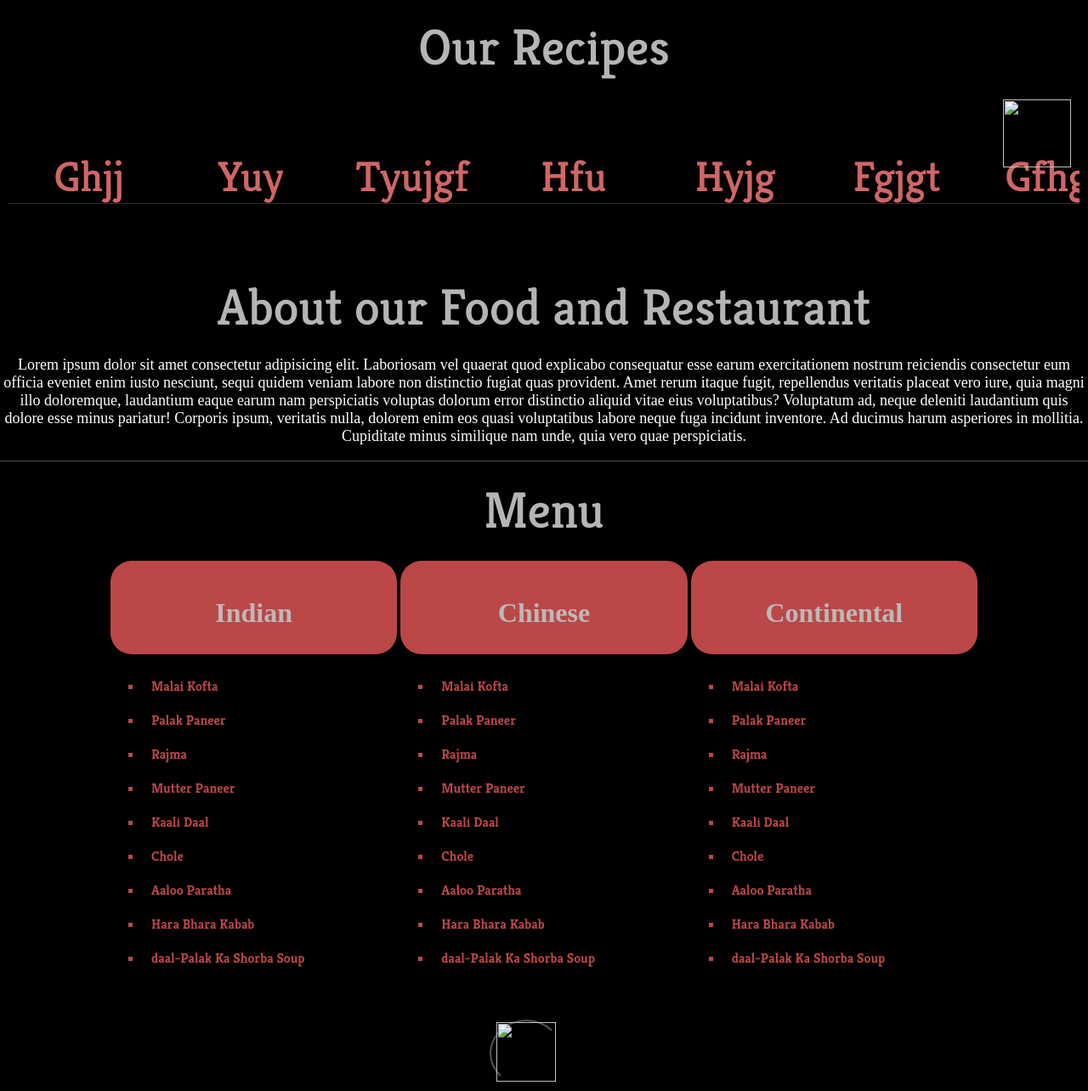
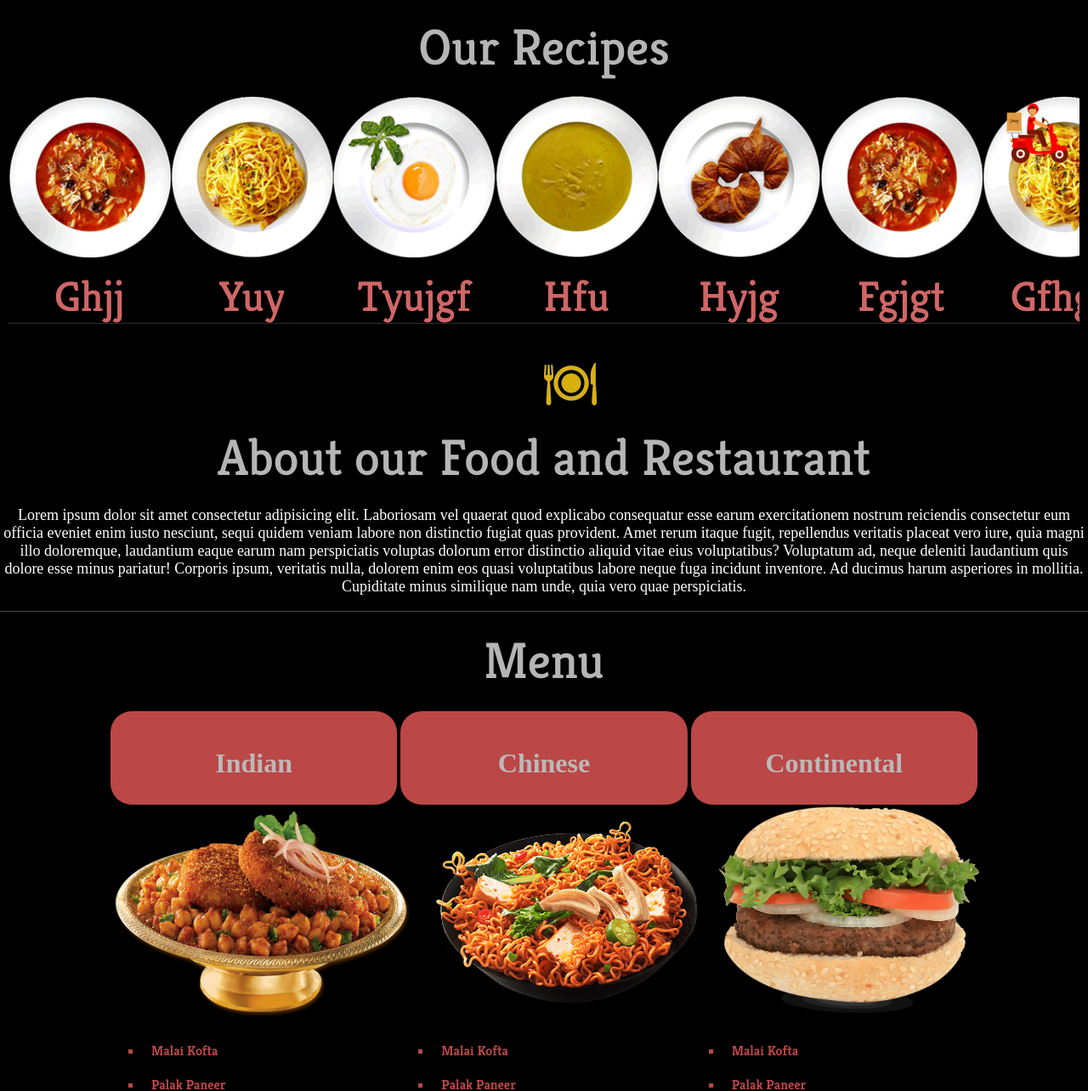
Before and after one commit to abhay5624/res-webpage-template, a plain HTML site: page index.html in a window 1280 px wide. Shown: the part 583-1867 px from the top of the page at 85% size. Drawn offline with Linux system fonts and the light colour scheme; files that its build step writes are made by us from their sources.

Commit message:
Update index.html

```diff
--- a/index.html
+++ b/index.html
@@ -5,7 +5,7 @@
     <meta name="viewport" content="width=device-width, initial-scale=1.0" />
     <title>Neelkanth</title>
     <link rel="stylesheet" href="index.css" />
-    <link rel="stylesheet" href="owl.carousel.min.css" />
+
     <link rel="preconnect" href="https://fonts.gstatic.com" />
     <link
       href="https://fonts.googleapis.com/css2?family=Kreon:wght@500&display=swap"
@@ -27,7 +27,7 @@
   </head>
   <body>
     <header>
-      <img src="logo.png" alt="neelkanth" class="logo" />
+      <img src="IMAGES/logo.png" alt="neelkanth" class="logo" />
       neelkanth
       <ul class="headlink">
         <li><button class="headbutton">login</button></li>
@@ -70,7 +70,7 @@
         </p>
       </div>
       <div class="artimg">
-        <img src="Indian-Food-PNG-Clipart.png" alt="" style="float: right" />
+        <img src="IMAGES/Indian-Food-PNG-Clipart.png" alt="" style="float: right" />
       </div>
     </article>
     <main>
@@ -78,21 +78,21 @@
         <div class="ourrec">Our Recipes</div>
 
         <div class="slidecontainer">
-          <div><img src="rs1.png" alt="" class="item" />ghjj</div>
-          <div><img src="rs2.png" alt="" class="item" />yuy</div>
-          <div><img src="rs3.png" alt="" class="item" />tyujgf</div>
-          <div><img src="rs4.png" alt="" class="item" />hfu</div>
-          <div><img src="rs5.png" alt="" class="item" />hyjg</div>
-          <div><img src="rs1.png" alt="" class="item" />fgjgt</div>
-          <div><img src="rs2.png" alt="" class="item" />gfhgd</div>
-          <div><img src="rs3.png" alt="" class="item" />ygyjf</div>
-          <div><img src="rs4.png" alt="" class="item" />gfjjng</div>
-          <div><img src="rs5.png" alt="" class="item" />gngj</div>
+          <div><img src="IMAGES/rs1.png" alt="" class="item" />ghjj</div>
+          <div><img src="IMAGES/rs2.png" alt="" class="item" />yuy</div>
+          <div><img src="IMAGES/rs3.png" alt="" class="item" />tyujgf</div>
+          <div><img src="IMAGES/rs4.png" alt="" class="item" />hfu</div>
+          <div><img src="IMAGES/rs5.png" alt="" class="item" />hyjg</div>
+          <div><img src="IMAGES/rs1.png" alt="" class="item" />fgjgt</div>
+          <div><img src="IMAGES/rs2.png" alt="" class="item" />gfhgd</div>
+          <div><img src="IMAGES/rs3.png" alt="" class="item" />ygyjf</div>
+          <div><img src="IMAGES/rs4.png" alt="" class="item" />gfjjng</div>
+          <div><img src="IMAGES/rs5.png" alt="" class="item" />gngj</div>
         </div>
         <div style="border-bottom: 1px solid rgb(77, 77, 77)">
           <br />
           <br />
-          <img src="title.png" alt="" style="margin-left: 50%" />
+          <img src="IMAGES/title.png" alt="" style="margin-left: 50%" />
           <div class="ourrec">About our Food and Restaurant</div>
           <p style="text-align: center; color: white; font-size: large">
             Lorem ipsum dolor sit amet consectetur adipisicing elit. Laboriosam
@@ -137,14 +137,14 @@
             <div class="navitem"><h4>Continental</h4></div>
           </div>
           <div class="indian">
-            <img src="Indian-Food-PNG-Clipart.png" alt="" class="dishimage" />
+            <img src="IMAGES/Indian-Food-PNG-Clipart.png" alt="" class="dishimage" />
             <img
-              src="kisspng-maggi-goreng-paneer-tikka-fried-chicken-malaysian-5af5faa2853083.7333837915260699225456.png"
+              src="IMAGES/kisspng-maggi-goreng-paneer-tikka-fried-chicken-malaysian-5af5faa2853083.7333837915260699225456.png"
               alt=""
               class="dishimage"
             />
             <img
-              src="burger_slide.png"
+              src="IMAGES/burger_slide.png"
               alt=""
               class="dishimage"
               style="width: 30%"
@@ -211,14 +211,14 @@
             <div class="navitem"><h4>Continental</h4></div>
           </div>
           <div class="indian">
-            <img src="Indian-Food-PNG-Clipart.png" alt="" class="dishimage" />
+            <img src="IMAGES/Indian-Food-PNG-Clipart.png" alt="" class="dishimage" />
             <img
-              src="kisspng-maggi-goreng-paneer-tikka-fried-chicken-malaysian-5af5faa2853083.7333837915260699225456.png"
+              src="IMAGES/kisspng-maggi-goreng-paneer-tikka-fried-chicken-malaysian-5af5faa2853083.7333837915260699225456.png"
               alt=""
               class="dishimage"
             />
             <img
-              src="burger_slide.png"
+              src="IMAGES/burger_slide.png"
               alt=""
               class="dishimage"
               style="width: 30%"
@@ -268,7 +268,7 @@
         </div>
       </div>
       <button id="secondpage" onclick="togglemenu()">
-        <img src="arrow.png" alt="" class="arrow" />
+        <img src="IMAGES/arrow.png" alt="" class="arrow" />
       </button>
       <br />
       <br />
@@ -294,7 +294,7 @@
       </p>
       <div class="clintcont">
         <div class="clintcont1">
-          <img src="default-pasta.jpg" alt="" />
+          <img src="IMAGES/default-pasta.jpg" alt="" />
         </div>
         <div class="clintcont2">
           <h2>clint name</h2>
@@ -341,13 +341,13 @@
           &copy; abhaykumarsharma
         </div>
         &nbsp; &nbsp; &nbsp; &nbsp; &nbsp; &nbsp;&nbsp; &nbsp; &nbsp;<img
-          src="icons8-facebook-24.png"
+          src="IMAGES/icons8-facebook-24.png"
           alt=""
           class="footerimage"
         />
-        <img src="twitter-icon-png-circle-4.png" alt="" class="footerimage" />
-        <img src="instagram.png" alt="" class="footrimage" />
-        <img src="linkedin2.png" alt="" class="footerimage" />
+        <img src="IMAGES/twitter-icon-png-circle-4.png" alt="" class="footerimage" />
+        <img src="IMAGES/instagram.png" alt="" class="footrimage" />
+        <img src="IMAGES/linkedin2.png" alt="" class="footerimage" />
         <br />
       </div>
       <div class="footercontainer2">
@@ -414,7 +414,7 @@
     <a
       href="https://www.zomato.com/ncr/neelkanth-sweets-restaurant-loni-ghaziabad"
       target="none"
-      ><img src="zomato.png" alt="" class="zomato"
+      ><img src="IMAGES/zomato.png" alt="" class="zomato"
     /></a>
 
 
```
